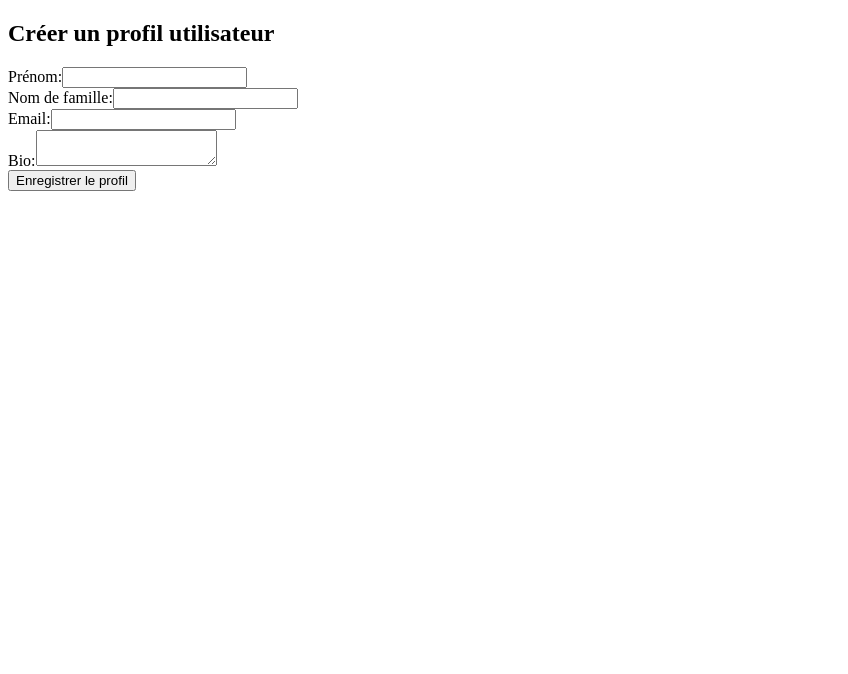
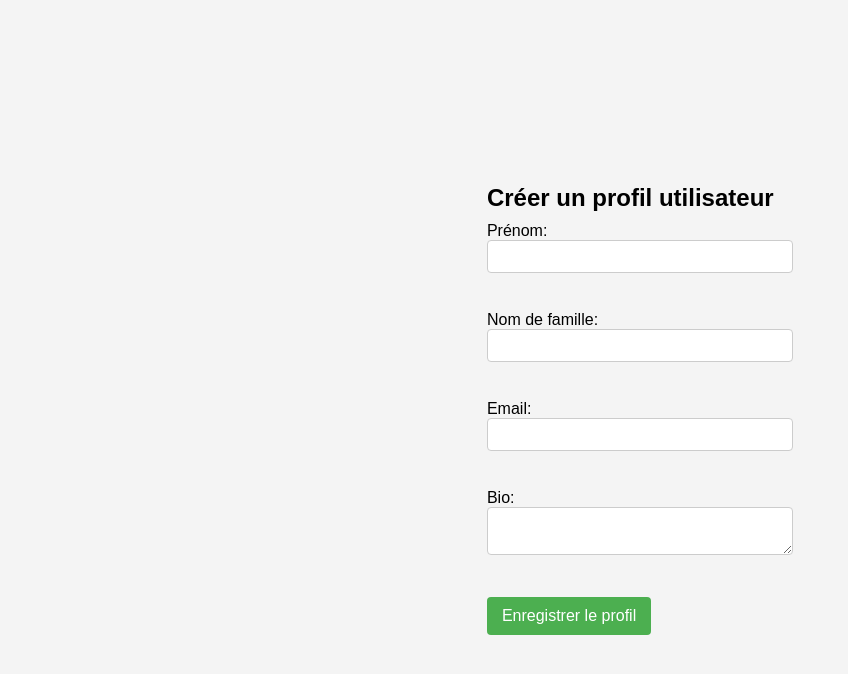
Before and after one commit to Nicoder44/Projet_Nico_Lucas, a plain HTML site: page UserProfile/index.html in a window 1280 px wide. Shown: the whole page, without its empty margins (0-848 px from the left). Drawn offline with nearby package versions, Linux system fonts and the light colour scheme.

Commit message:
Ajout d'une feuille de style

```diff
--- a/UserProfile/index.html
+++ b/UserProfile/index.html
@@ -1,6 +1,11 @@
 <!DOCTYPE html>
 <html lang="en">
 <head>
+  <link href="suintement.css" rel="stylesheet" type="text/css" />
+
+  <!-- Charger React depuis CDN -->
+  <script crossorigin src="https://unpkg.com/react@17/umd/react.development.js"></script>
+  <script crossorigin src="https://unpkg.com/react-dom@17/umd/react-dom.development.js"></script>
   <meta charset="UTF-8">
   <meta name="viewport" content="width=device-width, initial-scale=1.0">
   <title>Profil Utilisateur</title>
@@ -8,9 +13,7 @@
 <body>
   <div id="root"></div>
 
-  <!-- Charger React depuis CDN -->
-  <script crossorigin src="https://unpkg.com/react@17/umd/react.development.js"></script>
-  <script crossorigin src="https://unpkg.com/react-dom@17/umd/react-dom.development.js"></script>
+
 
   <!-- Composant React (utilisation non compilée de JSX) -->
   <script src="UserProfile.js"></script>
--- /dev/null
+++ b/UserProfile/suintement.css
@@ -0,0 +1,65 @@
+body {
+    font-family: 'Arial', sans-serif;
+    background-color: #f4f4f4;
+    margin: 0;
+    padding: 0;
+    display: flex;
+    justify-content: center;
+    align-items: center;
+    height: 100vh;
+  }
+
+  .container {
+    background-color: #fff;
+    border-radius: 8px;
+    box-shadow: 0 0 10px rgba(0, 0, 0, 0.1);
+    padding: 20px;
+    width: 400px;
+    max-width: 100%;
+  }
+
+  .profile-picture {
+    width: 100%;
+    max-height: 200px;
+    object-fit: cover;
+    border-radius: 8px;
+    margin-bottom: 20px;
+  }
+
+  profile-info {
+    text-align: center;
+    margin-bottom: 20px;
+  }
+
+  h2 {
+    margin-bottom: 10px;
+  }
+
+  label {
+    display: block;
+    margin-bottom: 8px;
+  }
+
+  input,
+  textarea {
+    width: 100%;
+    padding: 8px;
+    margin-bottom: 12px;
+    box-sizing: border-box;
+    border: 1px solid #ccc;
+    border-radius: 4px;
+  }
+
+  button {
+    background-color: #4caf50;
+    color: #fff;
+    padding: 10px 15px;
+    border: none;
+    border-radius: 4px;
+    cursor: pointer;
+    font-size: 16px;
+  }
+
+  button:hover {
+    background-color: #45a049;
+  }
```
